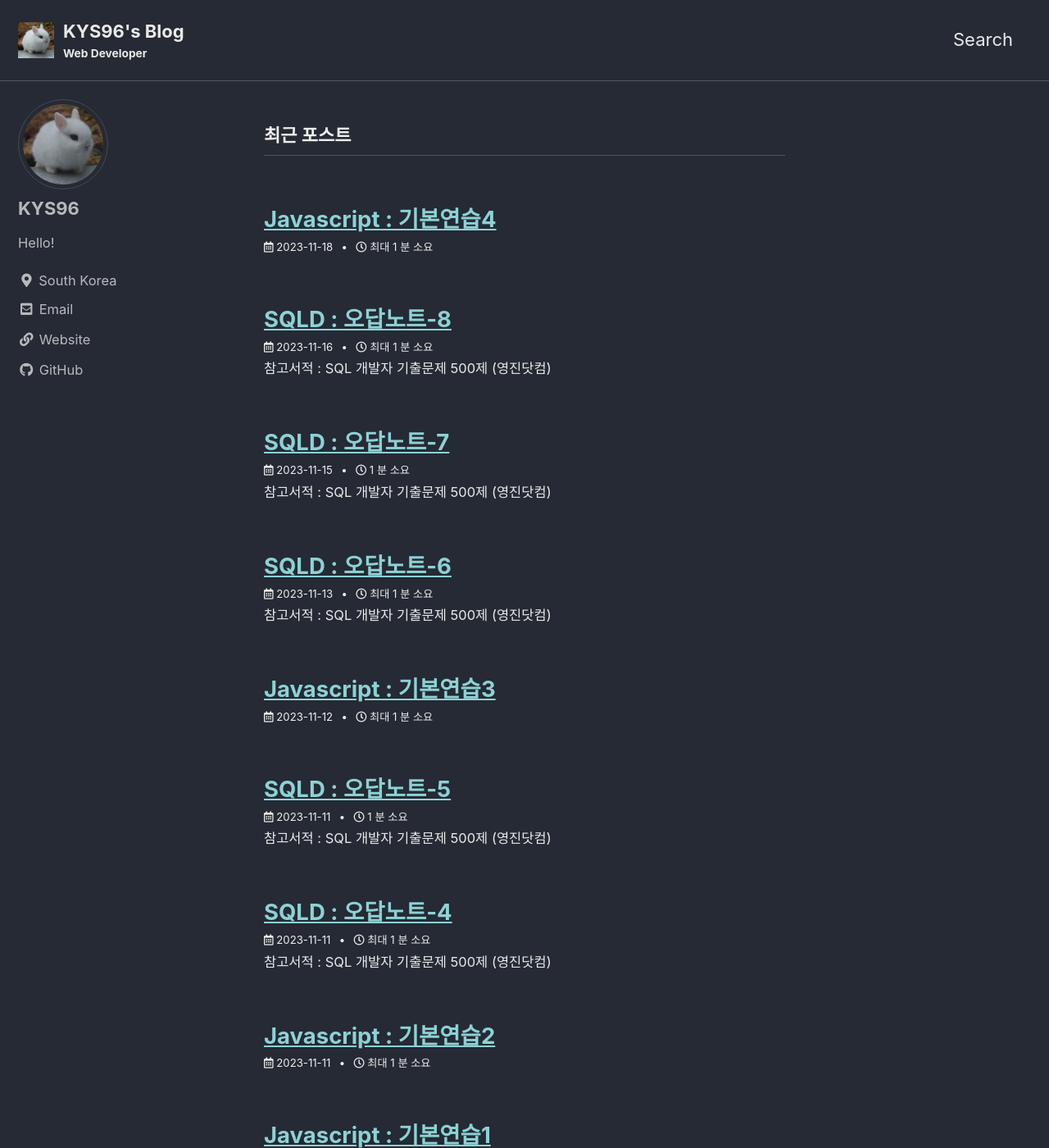
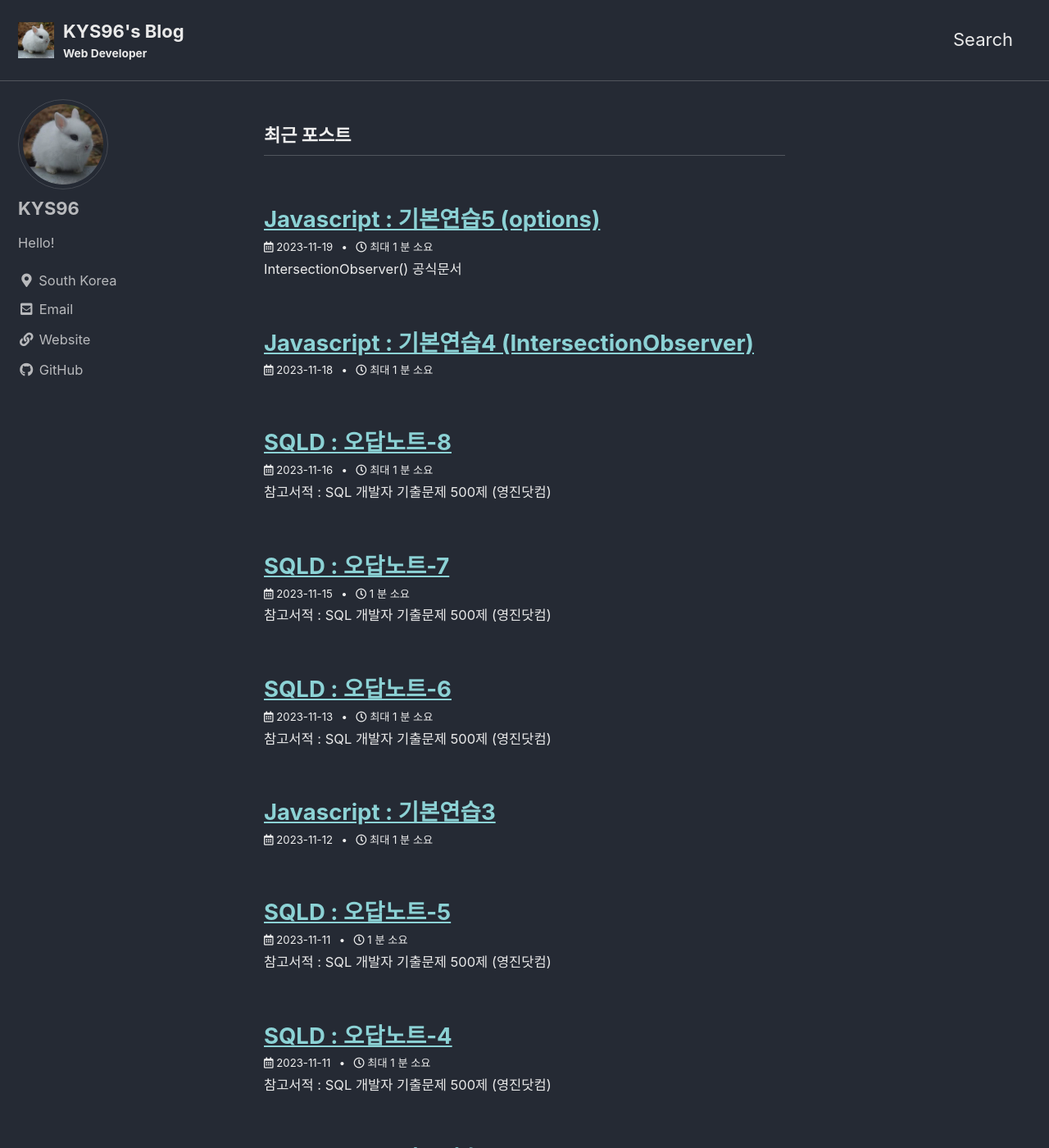
Before and after one commit to KYS96/KYS96.github.io, a Jekyll site: the page built from index.html, in a window 1280 px wide and 1400 px high. Shown: the whole window at 82% size. Built offline with Jekyll 4.4.1, drawn with Linux system fonts in a browser that asks for light colours; cached includes are drawn as plain includes; the list of posts is cut into pages by our own code; some of the changed text lies outside the part shown.

Commit message:
Javascript 기본연습5

````diff
--- a/_posts/2023-11-18-Javascript4.md
+++ b/_posts/2023-11-18-Javascript4.md
@@ -1,6 +1,6 @@
 ---
 layout: single
-title: "Javascript : 기본연습4"
+title: "Javascript : 기본연습4 (IntersectionObserver)"
 author_profile: false
 toc: true
 toc_sticky: true
--- /dev/null
+++ b/_posts/2023-11-19-Javascript5.md
@@ -0,0 +1,34 @@
+---
+layout: single
+title: "Javascript : 기본연습5 (options)"
+author_profile: false
+toc: true
+toc_sticky: true
+published: true
+---
+
+<div class="notice--primary">
+<a href="https://developer.mozilla.org/en-US/docs/Web/API/Intersection_Observer_API" target="_blank">IntersectionObserver() 공식문서</a>
+</div>
+
+#  **Options 작성**
+
+<div class="notice--info">
+<b style="color:orange">Threshold</b> : 진입점을 명확하게 명시하고 싶다면 option을 설정하게 되는데 이때 활용할 수 있는 옵션은 Threshold가 있다. 작성한 수만큼 요소가 진입했으면 관찰을 하겠다는 의미!
+</div>
+
+<div class="notice--info">
+<b style="color:orange">rootMargin</b> : 요소가 들어있는 부모 컨테이너에 margin을 지정할 수 있다. 이는 관찰할 수 있는 범위를 조절 할 수 있게 된다. 만약 음수를 작성하면 관찰범위가 좁아진다. 내가 관찰하고 싶은 범위를 직접 지정한다고 볼 수 있다.
+</div>
+
+<hr>
+<br>
+
+```javascript
+let options = {
+  rootMargin: "150px", //-150px
+  threshold: [0, 0.25, 0.5, 0.75, 1]
+};
+
+let observer = new IntersectionObserver(callback, options);
+```
````
